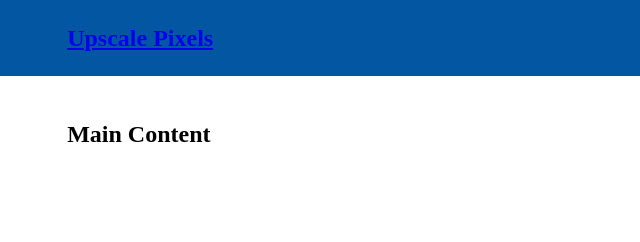
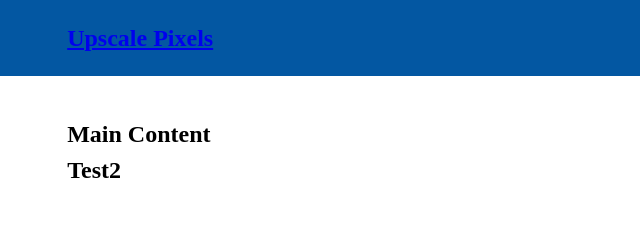
Before and after one commit to upscalepixels/Gatsby, a Gatsby site: page / in a window 1280 px wide. Shown: the top 242 px of the page, 0-640 px from the left. Built offline with nearby package versions, Linux system fonts and the light colour scheme; Gatsby itself is replaced by a stand-in of ours; a web font is replaced by a local one.

```diff
--- /dev/null
+++ b/src/components/projects.js
@@ -0,0 +1,34 @@
+import React from "react"
+import { useStaticQuery, graphql } from "gatsby"
+
+const Projects = () => {
+    const result = useStaticQuery(graphql`
+    query {
+        allMdx(filter: {internal: {}, frontmatter: {type: {eq: "project"}}}) {
+          edges {
+            node {
+              id
+              frontmatter {
+                slug
+                title
+              }
+            }
+          }
+        }
+      }
+    `)
+
+    const projectResults = result.allMdx.edges
+    console.log(projectResults)
+
+    return (
+        <>
+            <h2>Test2</h2>
+            {projectResults.forEach(item => {
+                <h3>Hello</h3>
+            })}
+        </>
+    )
+}
+
+export default Projects
--- a/src/pages/index.js
+++ b/src/pages/index.js
@@ -1,11 +1,13 @@
 import * as React from "react"
 
 import Layout from "../components/layout"
+import Projects from "../components/projects"
 import Seo from "../components/seo"
 
 const IndexPage = () => (
   <Layout>
     <h2>Main Content</h2>
+    <Projects />
   </Layout>
 )
 
```
